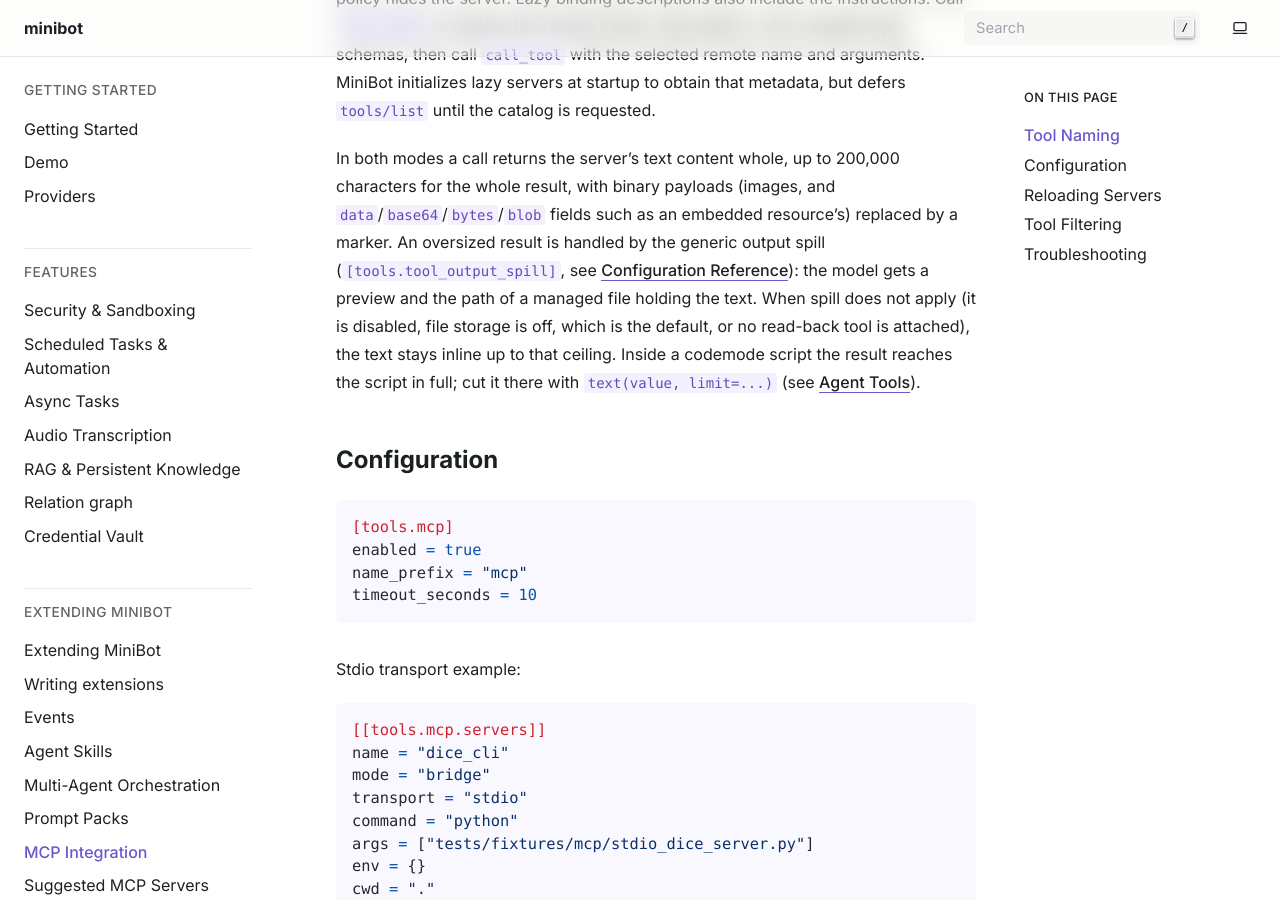
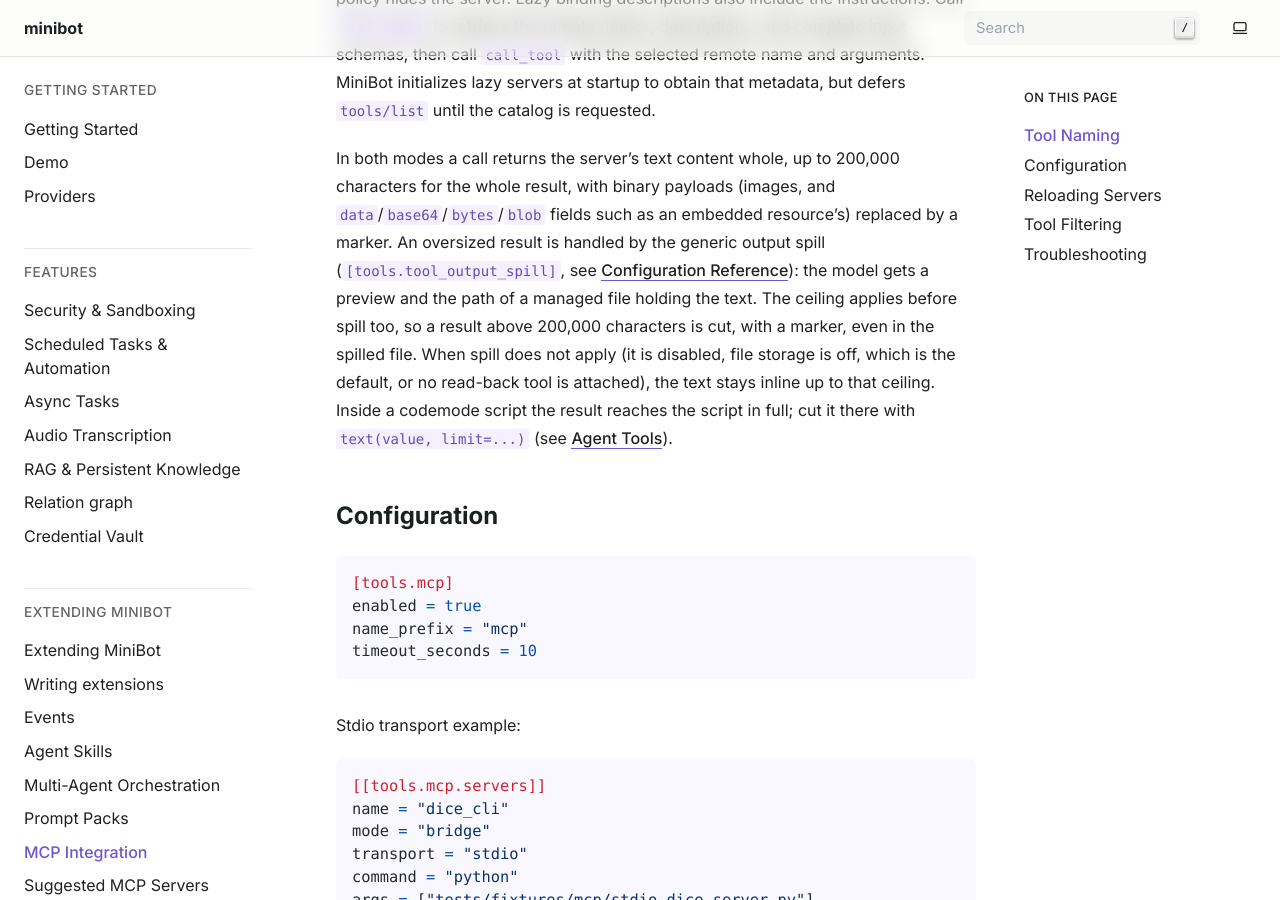
Before and after one commit to sonic182/minibot, a Sphinx documentation site: the page built from docs/mcp.rst, in a window 1280 px wide and 900 px high, scrolled down 948 px. Built offline with Sphinx 7.4.7, drawn with Linux system fonts in a browser that asks for light colours.

Commit message:
Docs: the MCP result ceiling also applies to spilled files

```diff
--- a/docs/mcp.rst
+++ b/docs/mcp.rst
@@ -37,8 +37,9 @@
 result, with binary payloads (images, and ``data``/``base64``/``bytes``/``blob`` fields such as an embedded
 resource's) replaced by a marker. An oversized result is handled by the generic output spill
 (``[tools.tool_output_spill]``, see :doc:`config`): the model gets a preview and the path of a managed file
-holding the text. When spill does not apply (it is disabled, file storage is off, which is the default, or no
-read-back tool is attached), the text stays inline up to that ceiling. Inside a codemode script the result
+holding the text. The ceiling applies before spill too, so a result above 200,000 characters is cut, with a
+marker, even in the spilled file. When spill does not apply (it is disabled, file storage is off, which is the
+default, or no read-back tool is attached), the text stays inline up to that ceiling. Inside a codemode script the result
 reaches the script in full; cut it there with ``text(value, limit=...)`` (see :doc:`tools`).
 
 Configuration
```
Also changed, not shown: CHANGELOG.md (+2 -1 lines).
